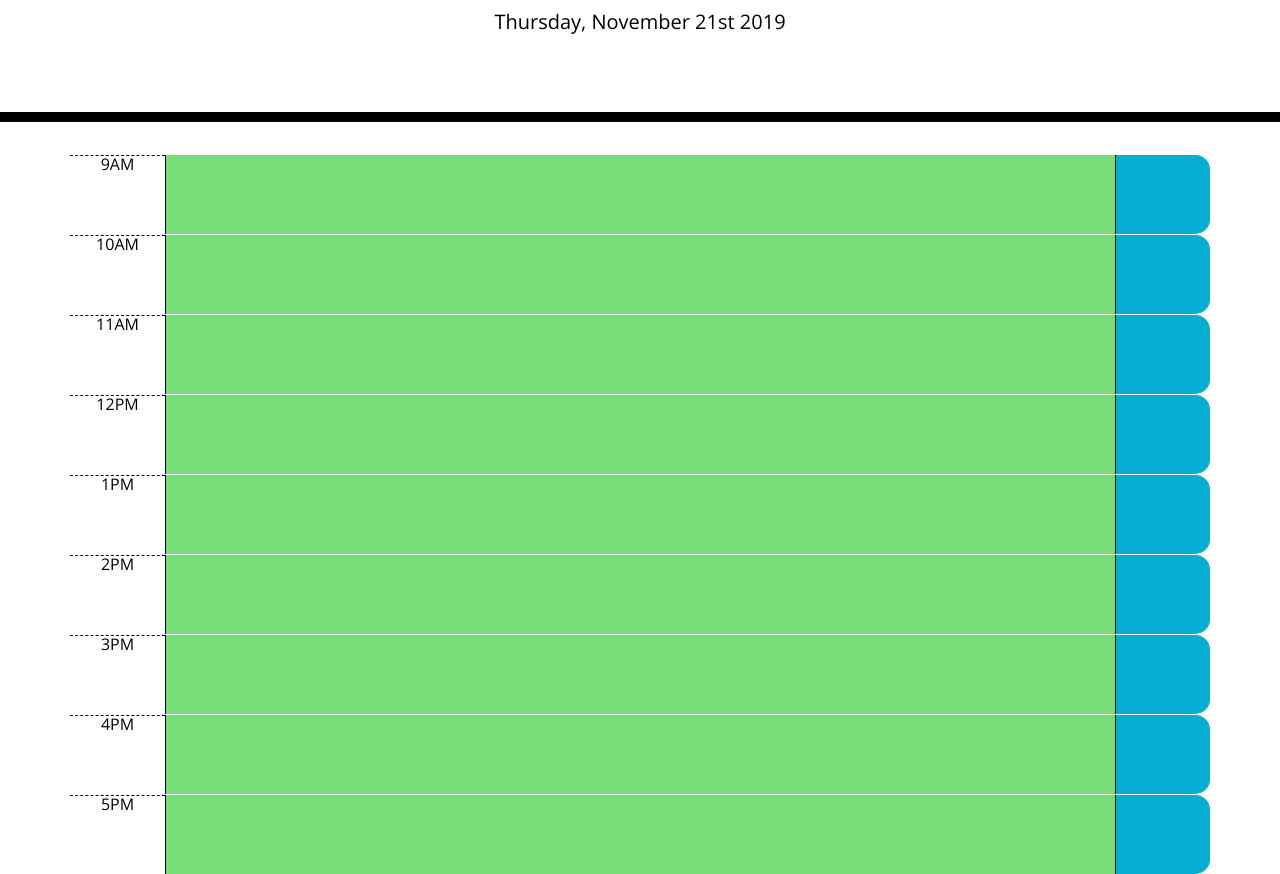
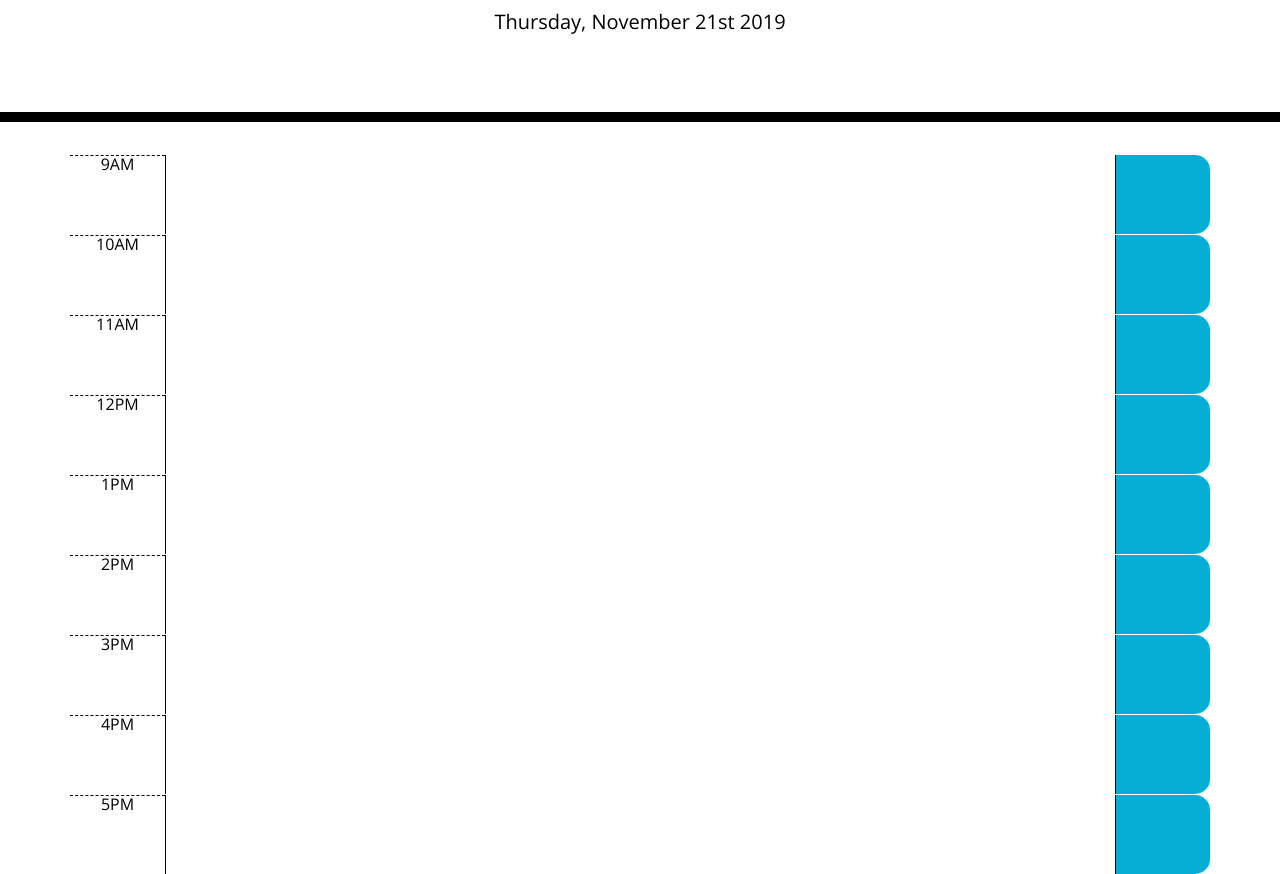
Before and after one commit to binrz00/Calender-App, a plain HTML site: page develop/index.html in a window 1280 px wide. Shown: the part 182-1056 px from the top of the page. Drawn offline with nearby package versions, Linux system fonts and the light colour scheme.

```diff
--- a/develop/index.html
+++ b/develop/index.html
@@ -22,55 +22,55 @@
     </header>
     <div id="container" class="container">
         <!-- Timeblocks go here -->
-        <div class="row time-block future">
+        <div class="row time-block">
             <div class="col-1 hour">9AM</div>
             <textarea class="col-10 description"></textarea>
             <div class="col-1 saveBtn">
             </div>
         </div>
-        <div class="row time-block future">
+        <div class="row time-block">
             <div class="col-1 hour">10AM</div>
             <textarea class="col-10 description"></textarea>
             <div class="col-1 saveBtn">
             </div>
         </div>
-        <div class="row time-block future">
+        <div class="row time-block">
             <div class="col-1 hour">11AM</div>
             <textarea class="col-10 description"></textarea>
             <div class="col-1 saveBtn">
             </div>
         </div>
-        <div class="row time-block future">
+        <div class="row time-block">
             <div class="col-1 hour">12PM</div>
             <textarea class="col-10 description"></textarea>
             <div class="col-1 saveBtn">
             </div>
         </div>
-        <div class="row time-block future">
+        <div class="row time-block">
             <div class="col-1 hour">1PM</div>
             <textarea class="col-10 description"></textarea>
             <div class="col-1 saveBtn">
             </div>
         </div>
-        <div class="row time-block future">
+        <div class="row time-block">
             <div class="col-1 hour">2PM</div>
             <textarea class="col-10 description"></textarea>
             <div class="col-1 saveBtn">
             </div>
         </div>
-        <div class="row time-block future">
+        <div class="row time-block">
             <div class="col-1 hour">3PM</div>
             <textarea class="col-10 description"></textarea>
             <div class="col-1 saveBtn">
             </div>
         </div>
-        <div class="row time-block future">
+        <div class="row time-block">
             <div class="col-1 hour">4PM</div>
             <textarea class="col-10 description"></textarea>
             <div class="col-1 saveBtn">
             </div>
         </div>
-        <div class="row time-block future">
+        <div class="row time-block">
             <div class="col-1 hour">5PM</div>
             <textarea class="col-10 description"></textarea>
             <div class="col-1 saveBtn">
```
Also changed, not shown: assets/images/screenshot.png (added), 1 other file.
